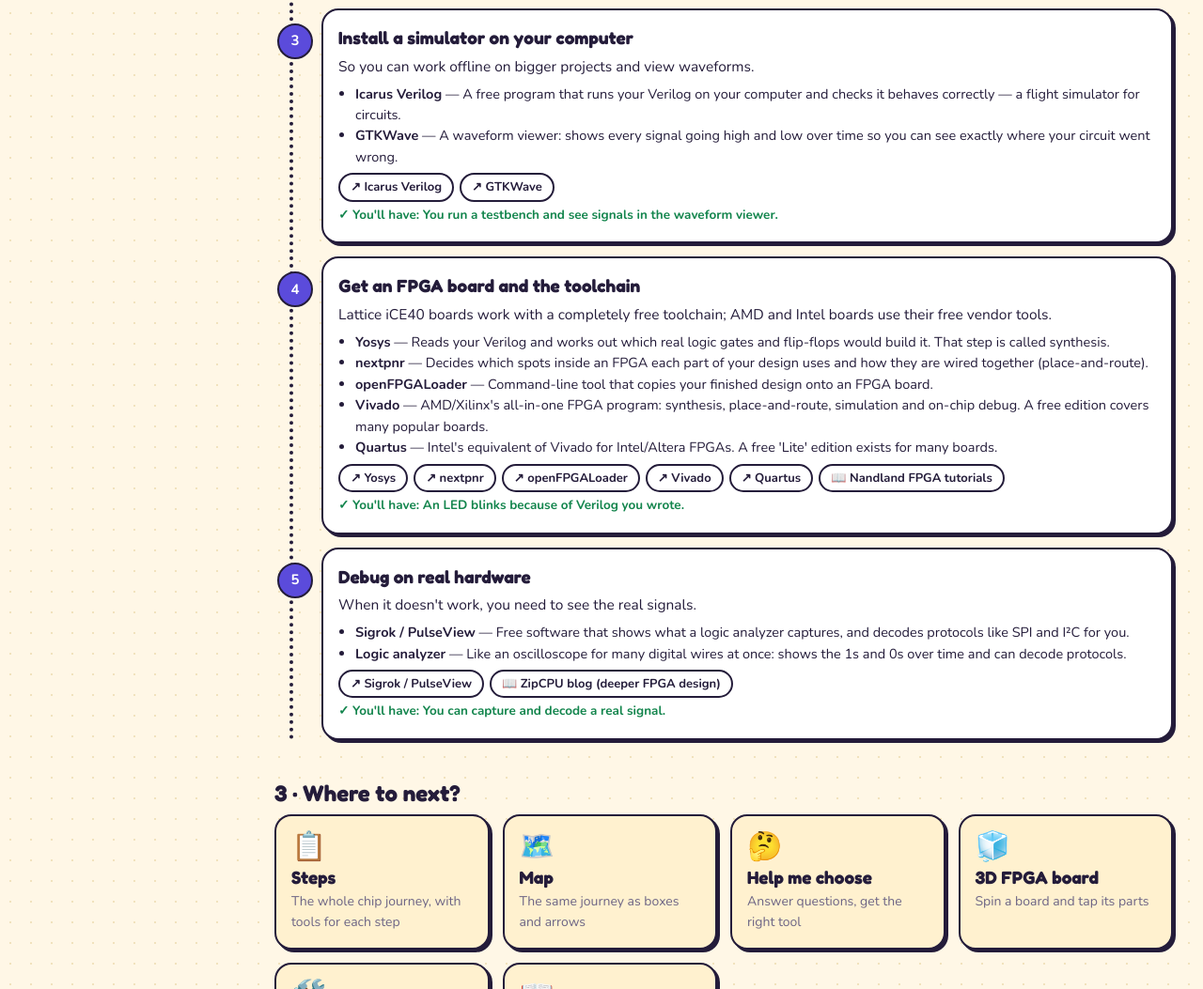
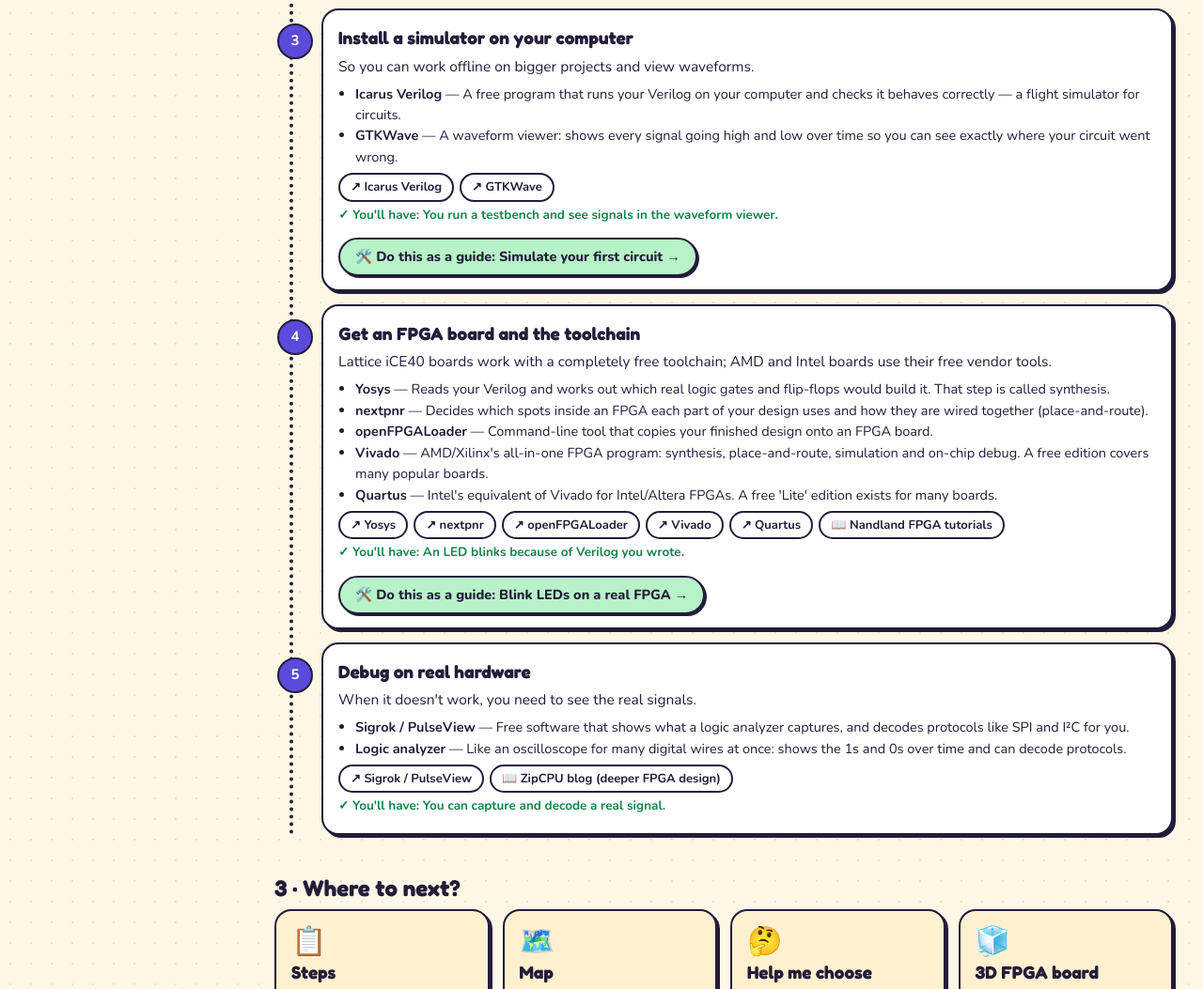
Before and after one commit to Prathik28/chip-flow-atlas, a plain HTML site: page index.html in a window 1280 px wide. Shown: the part 1229-2282 px from the top of the page at 94% size. Drawn offline with nearby package versions, Linux system fonts and the light colour scheme.

Commit message:
Link the matching project guides from the Start page learning paths

```diff
--- a/index.html
+++ b/index.html
@@ -573,6 +573,11 @@ footer{margin-top:48px}
 .gwrap h3{margin:0 0 4px;font-size:20px}
 .gnext{display:flex;gap:8px;flex-wrap:wrap}
 .gnext .chip{cursor:pointer}
+
+/* ---- "Do this as a guide" buttons on the learning paths ---- */
+.gbtn{display:inline-block;margin-top:10px;padding:7px 16px;background:#b8f2c8;color:var(--ink);border:2.5px solid var(--ink);border-radius:999px;box-shadow:2px 2px 0 var(--ink);font-weight:800;font-size:14.5px;text-decoration:none;transition:transform .12s,box-shadow .12s}
+.gbtn:hover{transform:translate(-1px,-1px);box-shadow:4px 4px 0 var(--ink);background:#9be8b0}
+.gbtn:active{transform:translate(2px,2px);box-shadow:none}
 </style>
 </head>
 <body>
@@ -829,19 +834,19 @@ const ROADS={
  fpga:{label:"Play with an FPGA board",desc:"Fastest way to see your own hardware working. Cheap, reversible, no factory needed.",steps:[
   {t:"Learn what gates and flip-flops are",why:"Everything else builds on this. Do it visually first — no code yet.",links:[["CircuitVerse (build circuits in browser)","https://circuitverse.org"],["Nand2Tetris (build a computer from NAND gates)","https://www.nand2tetris.org"]],out:"You can explain AND/OR/NOT gates, a flip-flop, and a clock."},
   {t:"Write your first Verilog — no installation",why:"Practise tiny exercises and get instant pass/fail feedback.",links:[["HDLBits","https://hdlbits.01xz.net"],["EDA Playground (run a simulator in the browser)","https://www.edaplayground.com"]],out:"You can write an adder, counter and simple state machine."},
-  {t:"Install a simulator on your computer",why:"So you can work offline on bigger projects and view waveforms.",tools:["Icarus Verilog","GTKWave"],out:"You run a testbench and see signals in the waveform viewer."},
-  {t:"Get an FPGA board and the toolchain",why:"Lattice iCE40 boards work with a completely free toolchain; AMD and Intel boards use their free vendor tools.",tools:["Yosys","nextpnr","openFPGALoader","Vivado","Quartus"],links:[["Nandland FPGA tutorials","https://nandland.com"]],out:"An LED blinks because of Verilog you wrote."},
+  {t:"Install a simulator on your computer",guide:"sim",why:"So you can work offline on bigger projects and view waveforms.",tools:["Icarus Verilog","GTKWave"],out:"You run a testbench and see signals in the waveform viewer."},
+  {t:"Get an FPGA board and the toolchain",guide:"fpga",why:"Lattice iCE40 boards work with a completely free toolchain; AMD and Intel boards use their free vendor tools.",tools:["Yosys","nextpnr","openFPGALoader","Vivado","Quartus"],links:[["Nandland FPGA tutorials","https://nandland.com"]],out:"An LED blinks because of Verilog you wrote."},
   {t:"Debug on real hardware",why:"When it doesn't work, you need to see the real signals.",tools:["Sigrok / PulseView","Logic analyzer"],links:[["ZipCPU blog (deeper FPGA design)","https://zipcpu.com"]],out:"You can capture and decode a real signal."}]},
  asic:{label:"Make a real chip (ASIC)",desc:"Follow the same flow as industry, with free tools and a free open process.",steps:[
   {t:"Learn digital logic",why:"Gates, flip-flops, clocks — the vocabulary of everything else.",links:[["CircuitVerse","https://circuitverse.org"],["Nand2Tetris","https://www.nand2tetris.org"]],out:"You understand how logic becomes a computer."},
-  {t:"Write and test Verilog",why:"Your chip starts as code. Test it before anything else.",links:[["HDLBits","https://hdlbits.01xz.net"],["EDA Playground","https://www.edaplayground.com"]],tools:["Icarus Verilog","GTKWave","cocotb"],out:"A small design with a passing testbench."},
-  {t:"Turn it into gates (synthesis)",why:"See which real cells your code becomes, and how big it is.",tools:["Yosys"],out:"A gate-level netlist and an area/cell report."},
+  {t:"Write and test Verilog",guide:"sim",why:"Your chip starts as code. Test it before anything else.",links:[["HDLBits","https://hdlbits.01xz.net"],["EDA Playground","https://www.edaplayground.com"]],tools:["Icarus Verilog","GTKWave","cocotb"],out:"A small design with a passing testbench."},
+  {t:"Turn it into gates (synthesis)",guide:"synth",why:"See which real cells your code becomes, and how big it is.",tools:["Yosys"],out:"A gate-level netlist and an area/cell report."},
   {t:"Run the whole flow with OpenLane",why:"One command runs synthesis, placement, routing and checks. The best way to see the complete picture.",tools:["OpenLane","OpenROAD"],links:[["Zero to ASIC course","https://zerotoasiccourse.com"]],out:"A finished layout file (GDSII) of your design."},
   {t:"Look at and check your layout",why:"Inspect the real shapes and confirm the design rules pass.",tools:["KLayout","Magic","Netgen"],out:"You can zoom into your chip and read DRC/LVS reports."},
   {t:"Submit it to be fabricated",why:"Community shuttles make a tiny real chip affordable.",tools:["Tiny Tapeout"],out:"Your design on a real chip."}]},
  analog:{label:"Design analog circuits",desc:"Amplifiers, filters, references — the continuous-voltage side of chips.",steps:[
   {t:"Get comfortable with basic circuits",why:"Voltage, current, resistors, capacitors, diodes, transistors.",links:[["Falstad circuit simulator (in browser)","https://www.falstad.com/circuit/"]],out:"You can predict what a simple RC or amplifier circuit will do."},
-  {t:"Run your first SPICE simulation",why:"SPICE is the standard way to test a circuit virtually.",tools:["ngspice"],out:"A plotted voltage waveform of a circuit you described."},
+  {t:"Run your first SPICE simulation",guide:"spice",why:"SPICE is the standard way to test a circuit virtually.",tools:["ngspice"],out:"A plotted voltage waveform of a circuit you described."},
   {t:"Draw schematics properly",why:"Use a real schematic editor that exports to the simulator.",tools:["Xschem"],out:"A schematic you can simulate."},
   {t:"Draw the layout and check it",why:"Turn the schematic into physical shapes and verify the rules.",tools:["Magic","KLayout","Netgen"],out:"A DRC/LVS-clean layout."},
   {t:"Re-simulate with real wiring",why:"Wire resistance and capacitance change real-world behaviour.",tools:["Magic","ngspice"],out:"Before-and-after layout results to compare."}]}
@@ -919,7 +924,7 @@ function renderStart(){
     const tl=(s.tools||[]).map(n=>{const inf=INFO.find(x=>x.name===n);return inf&&inf.site?`<a href="${inf.site}" target="_blank" rel="noopener">↗ ${esc(inf.name)}</a>`:""});
     const ll=(s.links||[]).map(l=>`<a href="${l[1]}" target="_blank" rel="noopener">📖 ${l[0]}</a>`);
     const names=(s.tools||[]).map(n=>{const inf=INFO.find(x=>x.name===n);return inf?`<li><b>${esc(inf.name)}</b> — ${inf.plain}</li>`:""}).join("");
-    return `<div class="step" data-n="${i+1}"><h3>${s.t}</h3><p>${s.why}</p>${names?`<ul style="margin:6px 0;padding-left:18px;font-size:14.5px">${names}</ul>`:""}<div class="links">${tl.concat(ll).join("")}</div><p class="out">✓ You'll have: ${s.out}</p></div>`;
+    return `<div class="step" data-n="${i+1}"><h3>${s.t}</h3><p>${s.why}</p>${names?`<ul style="margin:6px 0;padding-left:18px;font-size:14.5px">${names}</ul>`:""}<div class="links">${tl.concat(ll).join("")}</div><p class="out">✓ You'll have: ${s.out}</p>${s.guide?`<a class="gbtn" href="#guides/${s.guide}">🛠️ Do this as a guide: ${GUIDES.find(g=>g.id===s.guide).title} →</a>`:""}</div>`;
   }).join("");
   v.innerHTML=`
    <div class="hero"><h2>👋 Welcome!</h2>
```
